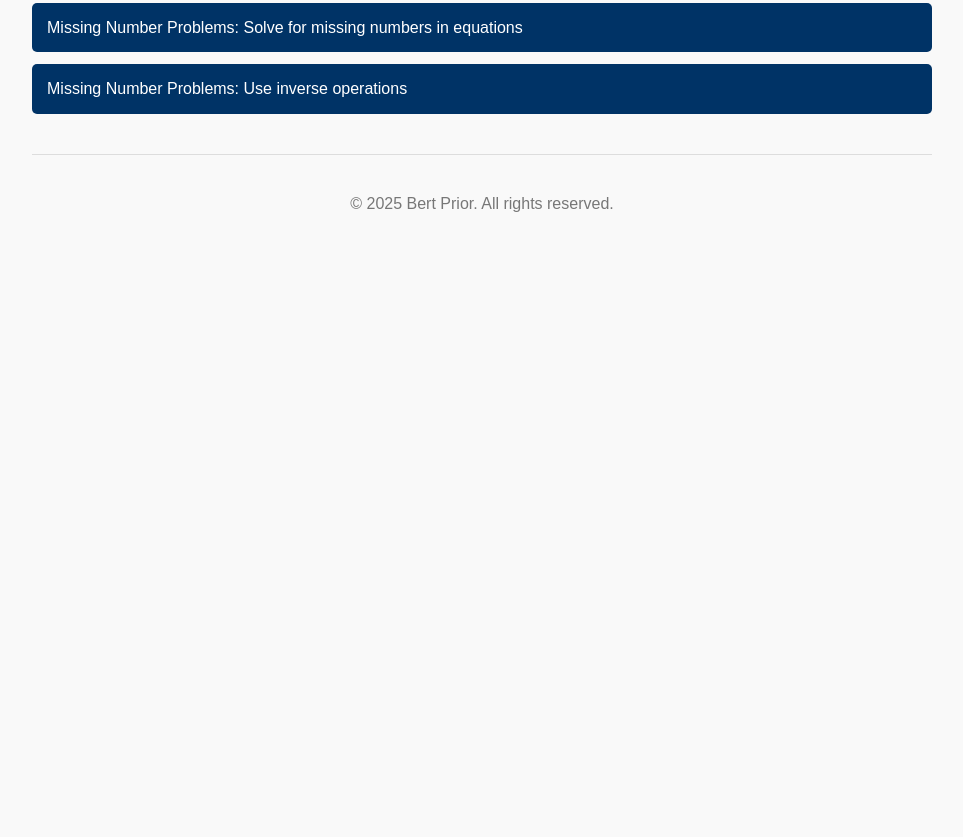
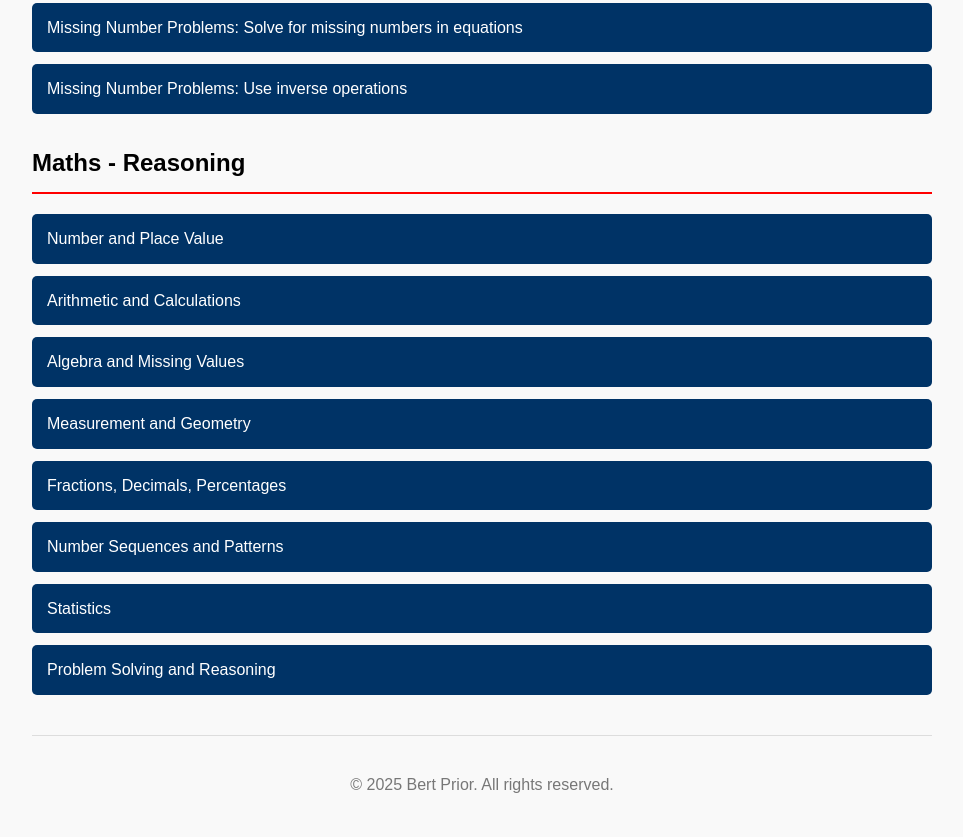
Before and after one commit to dmhprior/bert, a plain HTML site: page index.html in a window 1280 px wide. Shown: the part 1355-2192 px from the top of the page, without its empty margins (158-1121 px from the left). Before the commit the page ends 1627 px from the top, so only its background shows below. Drawn offline with Linux system fonts and the light colour scheme.

Commit message:
Update index.html

```diff
--- a/index.html
+++ b/index.html
@@ -95,6 +95,17 @@
             <li><a href="https://dmhprior.github.io/bert/solve_missing_numbers.html" class="game-button">Missing Number Problems: Solve for missing numbers in equations</a></li>
             <li><a href="https://dmhprior.github.io/bert/inverse_operations.html" class="game-button">Missing Number Problems: Use inverse operations</a></li>
         </ul>
+        <h2>Maths - Reasoning</h2>
+        <ul class="button-list">
+            <li><a href="https://dmhprior.github.io/bert/number_place_value_reasoning.html" class="game-button">Number and Place Value</a></li>
+            <li><a href="https://dmhprior.github.io/bert/reasoning_arithmetic_calculations.html" class="game-button">Arithmetic and Calculations</a></li>
+            <li><a href="https://dmhprior.github.io/bert/reasoning_algebra_missing_values.html" class="game-button">Algebra and Missing Values</a></li>
+            <li><a href="https://dmhprior.github.io/bert/reasoning_measurement_geometry.html" class="game-button">Measurement and Geometry</a></li>
+            <li><a href="https://dmhprior.github.io/bert/reasoning_fractions_decimals_percentages.html" class="game-button">Fractions, Decimals, Percentages</a></li>
+            <li><a href="https://dmhprior.github.io/bert/reasoning_number_sequences_patterns.html" class="game-button">Number Sequences and Patterns</a></li>
+            <li><a href="https://dmhprior.github.io/bert/reasoning_statistics.html" class="game-button">Statistics</a></li>
+            <li><a href="https://dmhprior.github.io/bert/reasoning_problem_solving.html" class="game-button">Problem Solving and Reasoning</a></li>
+        </ul>
     </main>
 
     <footer>
```
